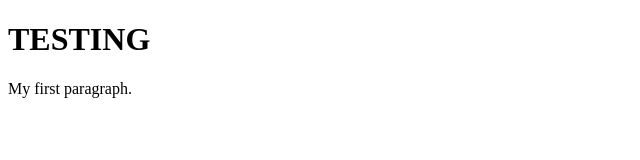
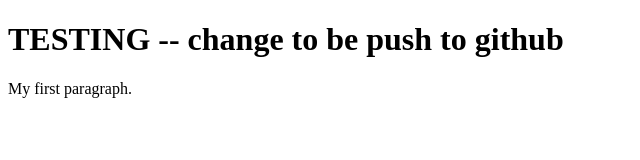
Before and after one commit to anah25/git-demo, a plain HTML site: page web/index.html in a window 1280 px wide. Shown: the whole page, without its empty margins (0-640 px from the left). Drawn offline with Linux system fonts and the light colour scheme.

Commit message:
Updatiing page for github

```diff
--- a/web/index.html
+++ b/web/index.html
@@ -2,7 +2,7 @@
 <html>
 <body>
 
-<h1>TESTING</h1>
+<h1>TESTING -- change to be push to github</h1>
 <p>My first paragraph.</p>
 
 </body>
```
